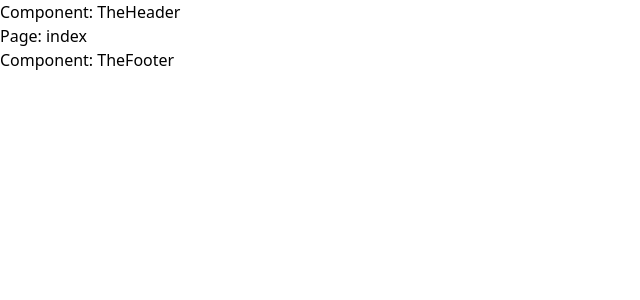
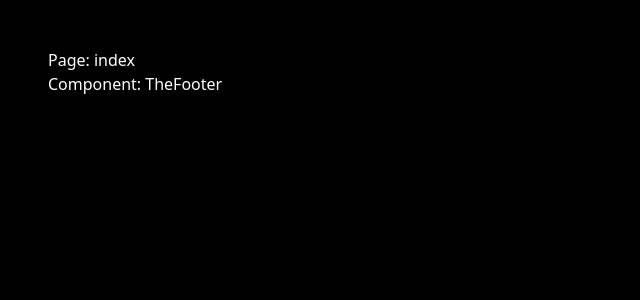
Before and after one commit to Julien1988/rpg-storymaker, a Nuxt app: page / in a window 1280 px wide. Shown: the top 300 px of the page, without its empty margins (0-640 px from the left). Built offline with nearby package versions, Linux system fonts and the light colour scheme; no server answers.

Commit message:
add button logout and style

```diff
--- a/components/TheHeader.vue
+++ b/components/TheHeader.vue
@@ -1,7 +1,15 @@
-<script lang="ts" setup></script>
+<script lang="ts" setup>
+const supabase = useSupabaseClient();
+const user = useSupabaseUser();
+const logout = () => {
+  supabase.auth.signOut();
+};
+</script>
 
 <template>
-  <header>Component: TheHeader</header>
+  <header>
+    <div v-if="user"><button @click="logout">Logout</button></div>
+  </header>
 </template>
 
 <style scoped></style>
--- a/layouts/default.vue
+++ b/layouts/default.vue
@@ -1,7 +1,7 @@
 <script lang="ts" setup></script>
 
 <template>
-  <div>
+  <div class="p-12 bg-black min-h-screen text-white">
     <TheHeader />
     <NuxtPage />
     <TheFooter />
```
